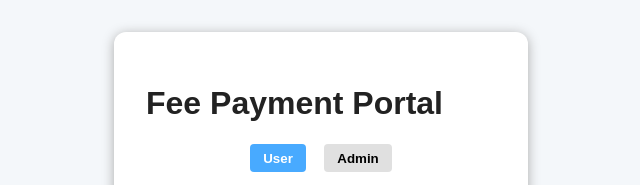
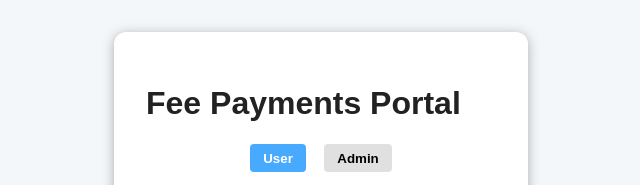
Before and after one commit to Tharunasri25/fee-payment-portal, a website: page public/index.html in a window 1280 px wide. Shown: the top 185 px of the page, 319-959 px from the left. Drawn offline with Linux system fonts and the light colour scheme.

```diff
--- a/public/index.html
+++ b/public/index.html
@@ -8,7 +8,7 @@
 </head>
 <body>
   <div class="login-container">
-    <h1>Fee Payment Portal</h1>
+    <h1>Fee Payments Portal</h1>
     <div class="login-toggle">
       <button id="user-btn" class="active">User</button>
       <button id="admin-btn">Admin</button>
```
